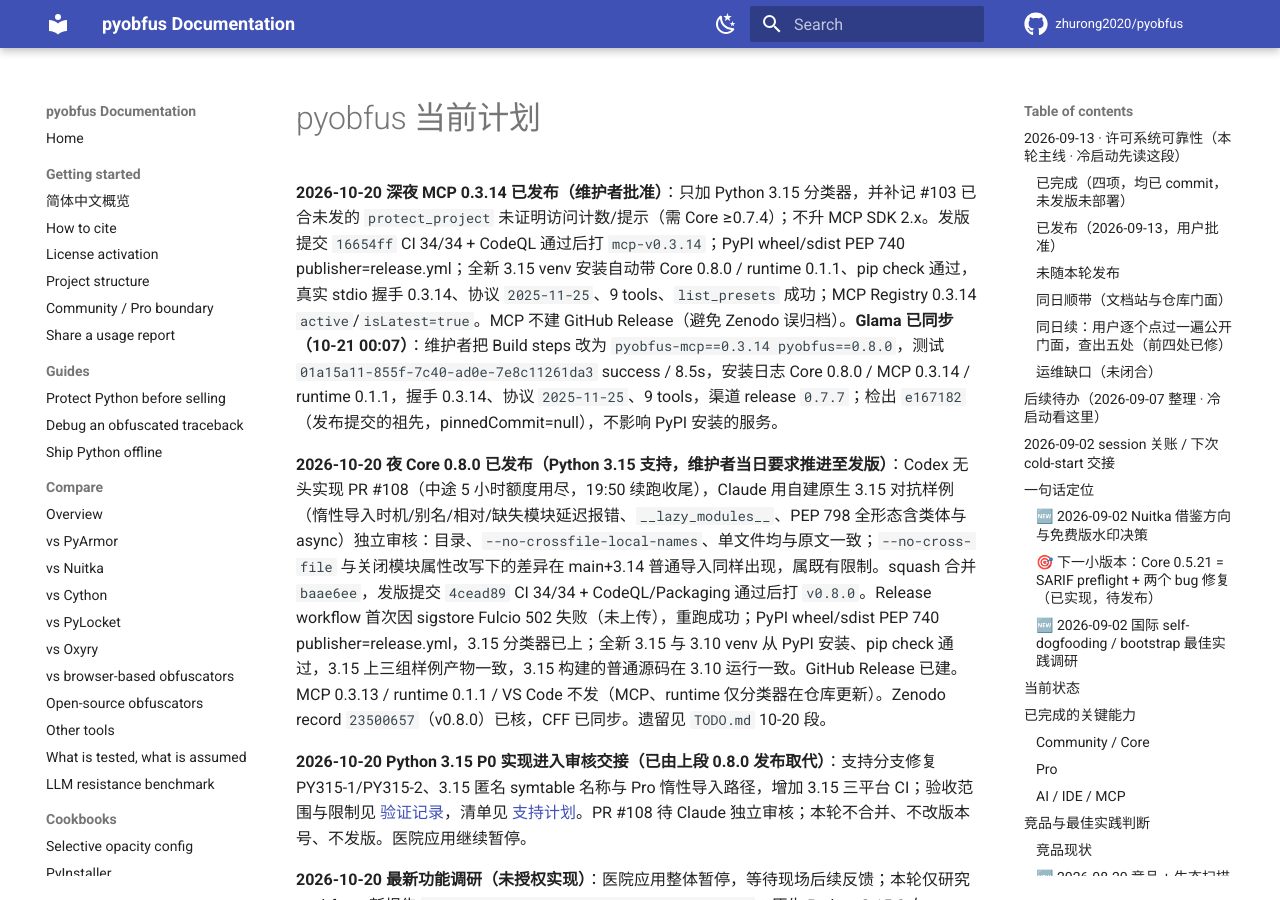
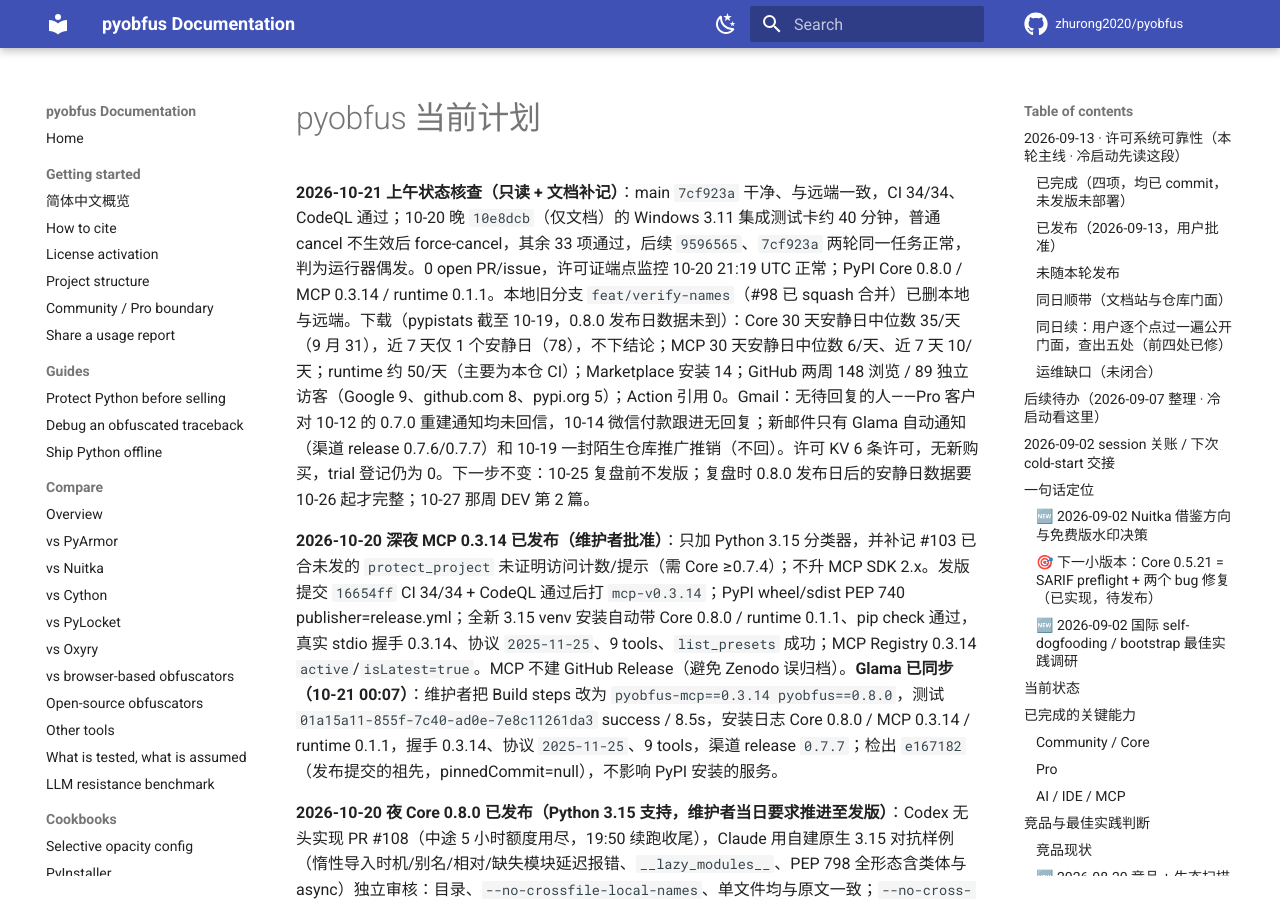
Before and after one commit to zhurong2020/pyobfus, an MkDocs documentation site: the page built from docs/CURRENT_PLAN_ZH.md, in a window 1280 px wide and 900 px high. Built offline with MkDocs 1.6.1 and Material for MkDocs 9.7.7, drawn with Linux system fonts in a browser that asks for light colours; comment, search, counter and statistics services are not loaded.

Commit message:
docs(plan): record 2026-10-21 status check (CI, downloads, inbox)
Co-Authored-By: Claude Opus 5.5 <noreply@anthropic.com>

```diff
--- a/docs/CURRENT_PLAN_ZH.md
+++ b/docs/CURRENT_PLAN_ZH.md
@@ -1,4 +1,6 @@
 # pyobfus 当前计划
+
+**2026-10-21 上午状态核查（只读 + 文档补记）**：main `7cf923a` 干净、与远端一致，CI 34/34、CodeQL 通过；10-20 晚 `10e8dcb`（仅文档）的 Windows 3.11 集成测试卡约 40 分钟，普通 cancel 不生效后 force-cancel，其余 33 项通过，后续 `9596565`、`7cf923a` 两轮同一任务正常，判为运行器偶发。0 open PR/issue，许可证端点监控 10-20 21:19 UTC 正常；PyPI Core 0.8.0 / MCP 0.3.14 / runtime 0.1.1。本地旧分支 `feat/verify-names`（#98 已 squash 合并）已删本地与远端。下载（pypistats 截至 10-19，0.8.0 发布日数据未到）：Core 30 天安静日中位数 35/天（9 月 31），近 7 天仅 1 个安静日（78），不下结论；MCP 30 天安静日中位数 6/天、近 7 天 10/天；runtime 约 50/天（主要为本仓 CI）；Marketplace 安装 14；GitHub 两周 148 浏览 / 89 独立访客（Google 9、github.com 8、pypi.org 5）；Action 引用 0。Gmail：无待回复的人——Pro 客户对 10-12 的 0.7.0 重建通知均未回信，10-14 微信付款跟进无回复；新邮件只有 Glama 自动通知（渠道 release 0.7.6/0.7.7）和 10-19 一封陌生仓库推广推销（不回）。许可 KV 6 条许可，无新购买，trial 登记仍为 0。下一步不变：10-25 复盘前不发版；复盘时 0.8.0 发布日后的安静日数据要 10-26 起才完整；10-27 那周 DEV 第 2 篇。
 
 **2026-10-20 深夜 MCP 0.3.14 已发布（维护者批准）**：只加 Python 3.15 分类器，并补记 #103 已合未发的 `protect_project` 未证明访问计数/提示（需 Core ≥0.7.4）；不升 MCP SDK 2.x。发版提交 `16654ff` CI 34/34 + CodeQL 通过后打 `mcp-v0.3.14`；PyPI wheel/sdist PEP 740 publisher=release.yml；全新 3.15 venv 安装自动带 Core 0.8.0 / runtime 0.1.1、pip check 通过，真实 stdio 握手 0.3.14、协议 `2025-11-25`、9 tools、`list_presets` 成功；MCP Registry 0.3.14 `active`/`isLatest=true`。MCP 不建 GitHub Release（避免 Zenodo 误归档）。**Glama 已同步（10-21 00:07）**：维护者把 Build steps 改为 `pyobfus-mcp==0.3.14 pyobfus==0.8.0`，测试 `01a15a11-855f-7c40-ad0e-7e8c11261da3` success / 8.5s，安装日志 Core 0.8.0 / MCP 0.3.14 / runtime 0.1.1，握手 0.3.14、协议 `2025-11-25`、9 tools，渠道 release `0.7.7`；检出 `e167182`（发布提交的祖先，pinnedCommit=null），不影响 PyPI 安装的服务。
 
```
